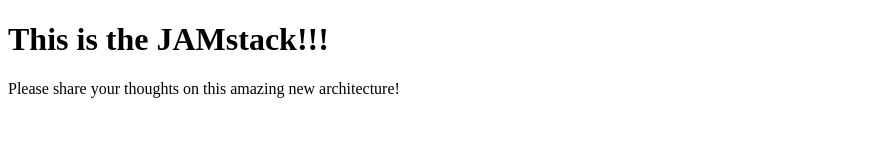
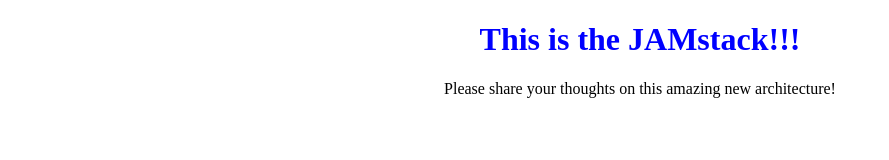
Before and after one commit to xiraynedev/simplejam, a plain HTML site: page index.html in a window 1280 px wide. Shown: the whole page, without its empty margins (0-889 px from the left). Drawn offline with Linux system fonts and the light colour scheme.

Commit message:
making file changes

```diff
--- a/index.html
+++ b/index.html
@@ -3,6 +3,7 @@
 <head>
 	<meta charset="UTF-8">
 	<title></title>
+	<link rel="stylesheet" href="style.css">
 </head>
 <body>
 	<h1>This is the JAMstack!!!</h1>
--- a/style.css
+++ b/style.css
@@ -0,0 +1,7 @@
+h1 {
+	color: blue;
+}
+
+body {
+	text-align:center;
+}
```
